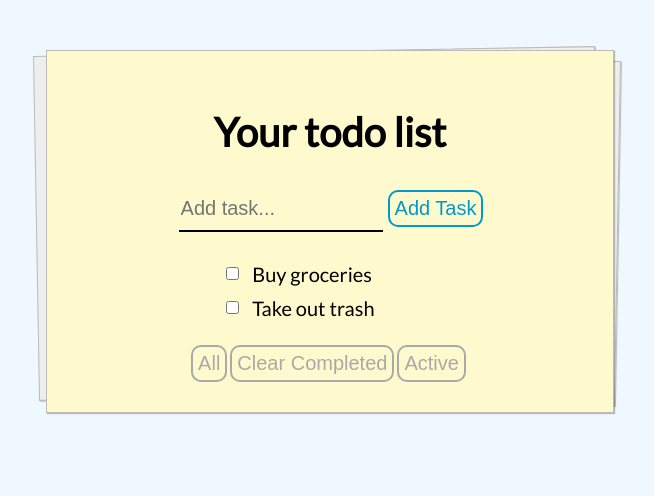
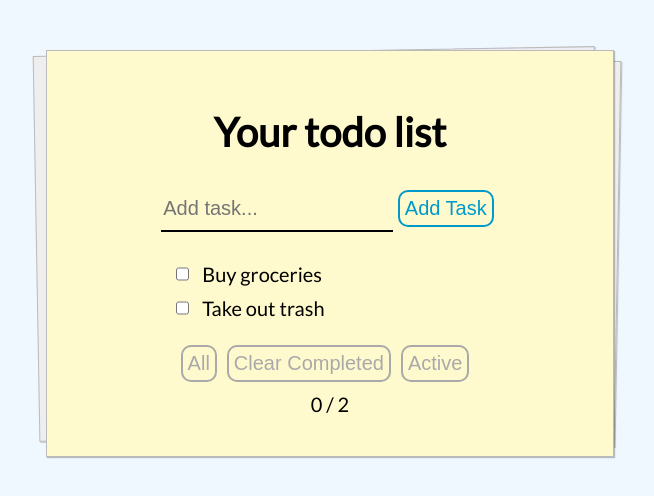
Before and after one commit to bogdanpashynskyi/todo, a React (Create React App) app: page / in a window 1280 px wide. Shown: the top 496 px of the page, without its empty margins (310-964 px from the left). Built offline with nearby package versions, Linux system fonts and the light colour scheme.

Commit message:
counter implemented

```diff
--- a/src/App.css
+++ b/src/App.css
@@ -2,10 +2,6 @@ body {
     font-family: 'Lato', sans-serif;
     font-size: 20px;
     background-color:#F0F8FF;
-}
-
-.App__todo-list {
-    margin-left: 100px;
 }
 
 .App__todo-item-completed {
@@ -14,7 +10,7 @@ body {
 
 .App__todo-input {
     font-size: 20px;
-    width: 200px;
+    width: 45%;
     height: 40px;
     border: 0;
     outline: 0;
@@ -30,7 +26,7 @@ body {
     border: 2px solid #0099CC;
     border-radius: 10px;
     padding: 5px;
-    margin-right: 3px;
+    margin-right: 10px;
 }
 
 .App__todo-btn {
@@ -38,7 +34,12 @@ body {
     color:#A9A9A9
 }
 
-.App__todo-btn:hover, .App__todo-add-btn:hover {
+.App__todo-btn:hover {
+    color: white;
+    background-color: #A8A8A8
+}
+
+.App__todo-add-btn:hover {
     background-color: #008CBA;
     color: white;
 }
@@ -49,8 +50,7 @@ body {
     list-style: none;
     padding: 5px;
     display: flex;
-    flex-direction: row;
-    align-items: center;
+    margin-left: 50px;
 }
 
 .App__todo-checkbox {
@@ -65,6 +65,10 @@ body {
   margin-top: 50px;
   text-align: center;
   background-color:#FFFACD;
+}
+
+.App__todo-counter {
+  margin: 10px;
 }
 
 .App,
@@ -97,3 +101,9 @@ body {
   transform: rotate(1deg);
   z-index: -2;
 }
+
+@media only screen and (max-width: 800px) {
+  .App__todo-item {
+    margin-left: -20px;
+  }
+}
--- /dev/null
+++ b/src/components/Counter.js
@@ -0,0 +1,18 @@
+import React from 'react'
+
+const Counter = ({ todos }) => {
+	console.log(todos[1]);
+
+	let count = 0;
+	for (let todo of todos) {
+		if (todo.completed) {
+			count++;
+		}
+	}
+	return (
+			<div className="App__todo-counter">
+				{count} / {todos.length}
+			</div>
+	)
+}
+export default Counter
--- a/src/components/TodoList.js
+++ b/src/components/TodoList.js
@@ -2,7 +2,7 @@ import React from 'react';
 import TodoItem from './TodoItem'
 
 const TodoList = (props) => {
-  const { todos, handleItemCompleted, } = props;
+  const { todos, handleItemCompleted } = props;
     return (
       <ul className="App__todo-list">
         {todos.map(item => {
--- a/src/components/TodoTable.js
+++ b/src/components/TodoTable.js
@@ -6,7 +6,8 @@ import AddField from './AddField';
 import TodoList from './TodoList';
 import TodoArchive from './TodoArchive';
 import TodoActive from './TodoActive';
-import TodoAll from './TodoAll'
+import TodoAll from './TodoAll';
+import Counter from './Counter'
 
 export default class TodoTable extends Component {
 	state = {
@@ -14,7 +15,7 @@ export default class TodoTable extends Component {
 			{ id: 0, task: 'Buy groceries', completed: false },
 			{ id: 1, task: 'Take out trash', completed: false }
 		],
-		newTodo: ''
+		newTodo: '',
 	}
 
 	handleArchive = () => {
@@ -64,7 +65,7 @@ export default class TodoTable extends Component {
 			}
 
 			return {
-				todos: [ newItem, ...todos],
+				todos: [ newItem, ...todos ],
 				newTodo: '',
 			}
 		})
@@ -76,7 +77,7 @@ export default class TodoTable extends Component {
 			let index =  todosList.findIndex(item => item.id === itemId);
 			todosList[index].completed = !todosList[index].completed;
 			return {
-				todosList,
+				todos: todosList,
 			}
 		})
 	}
@@ -105,6 +106,9 @@ export default class TodoTable extends Component {
 					<TodoActive
 						showActive={this.showActive}
 					/>
+					<Counter
+						todos={todos}
+					/>
 
 			</div>
     )
```
Lines whose indentation alone changed are shown as unchanged.
